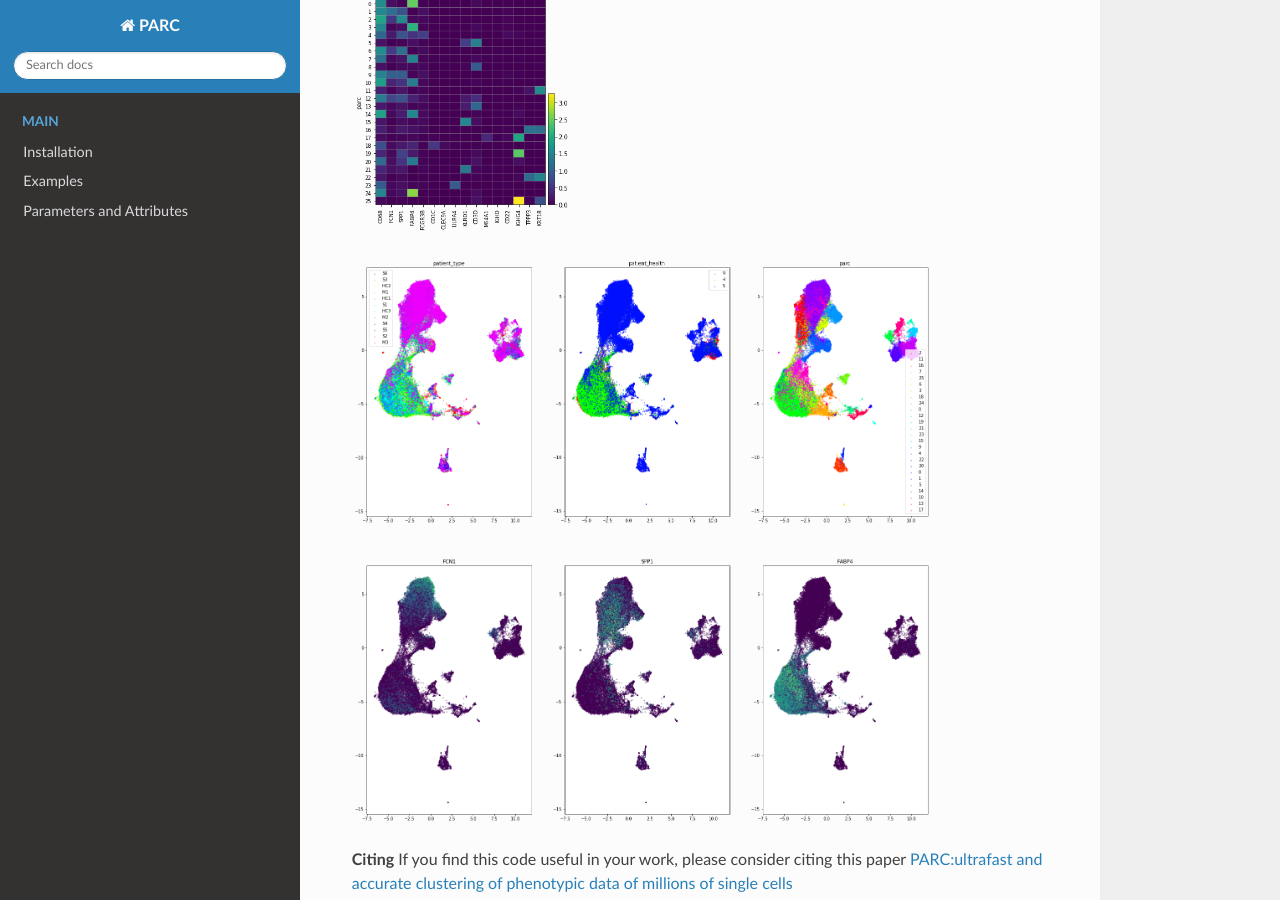
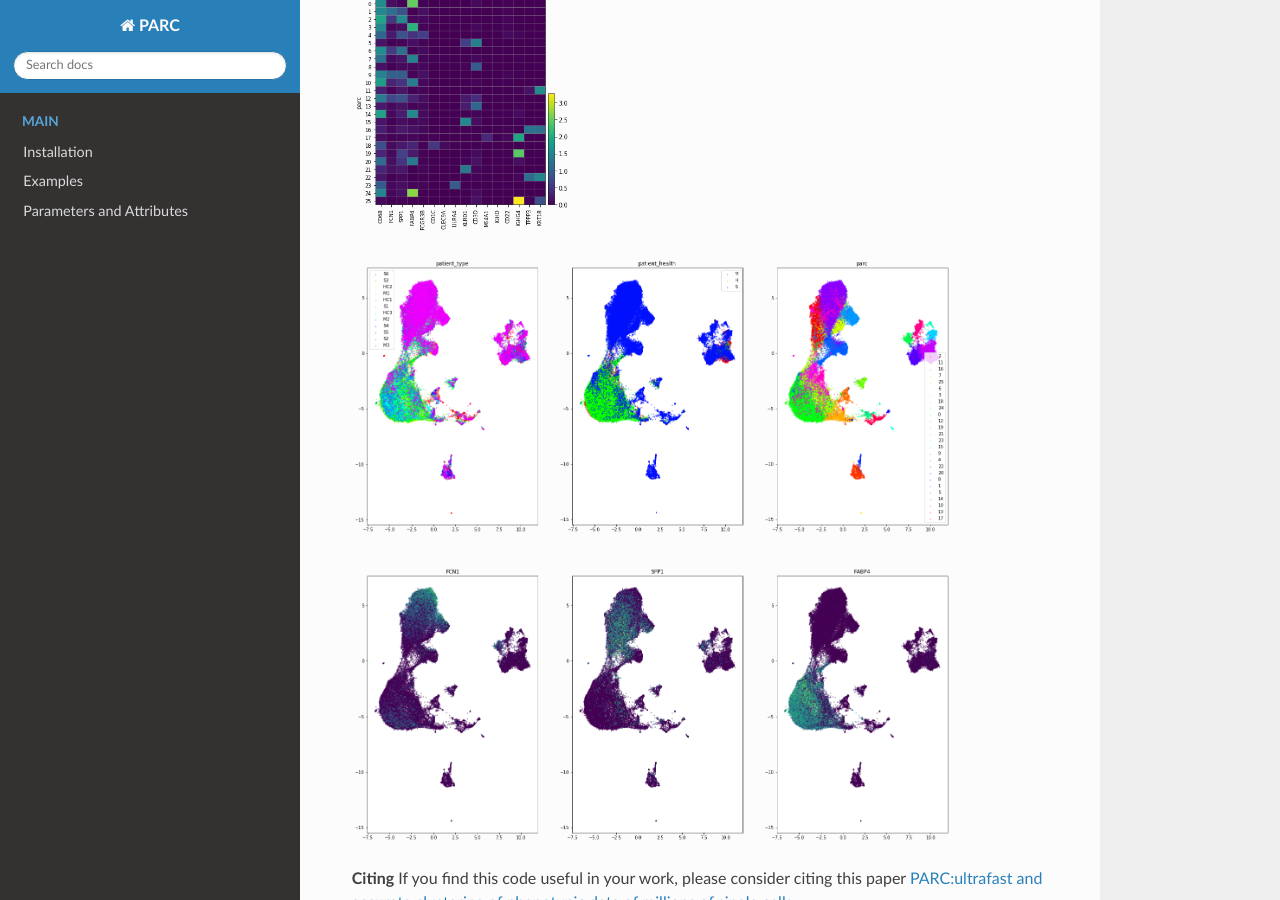
Before and after one commit to ShobiStassen/PARC, a Sphinx documentation site: the page built from docs/index.rst, in a window 1280 px wide and 900 px high, scrolled down 746 px. Built offline with Sphinx 7.4.7 and the Read the Docs theme 2.0.0, drawn with Linux system fonts in a browser that asks for light colours; pages that are not in the unit, such as notebooks, are missing from menus.

Commit message:
Add files via upload

```diff
--- a/docs/Installation.rst
+++ b/docs/Installation.rst
@@ -33,6 +33,6 @@ leidenalg: depends on python-igraph. download `windows binary <https://pypi.org/
 
 **References to dependencies**
 
-- `Leiden algorithm <V.A. Traag, 2019 doi.org/10.1038/s41598-019-41695-z>`_
+- `Leiden algorithm (V.A. Traag, 2019) <doi.org/10.1038/s41598-019-41695-z>`_
 
 - `hsnwlib <https://arxiv.org/abs/1603.09320>`_ (Malkov Yu A., and D. A. Yashunin) "Efficient and robust approximate nearest neighbor search using Hierarchical Navigable Small World graphs."
--- a/docs/index.rst
+++ b/docs/index.rst
@@ -15,7 +15,7 @@ We also show how to integrate UMAP with HNSW such that the embedding in UMAP is
 .. raw:: html
 
   <img src="https://github.com/ShobiStassen/PARC/blob/master/Images/Covid_matrixplot.png?raw=true" width="220px" align="center" </a>
-  <img src ="https://github.com/ShobiStassen/PARC/blob/master/Images/Covid_hnsw_umap.png?raw=true" align="center" width ="580px" </a>
+  <img src ="https://github.com/ShobiStassen/PARC/blob/master/Images/Covid_hnsw_umap.png?raw=true" align="center" width ="600px" </a>
 
 
 **Citing**
```
